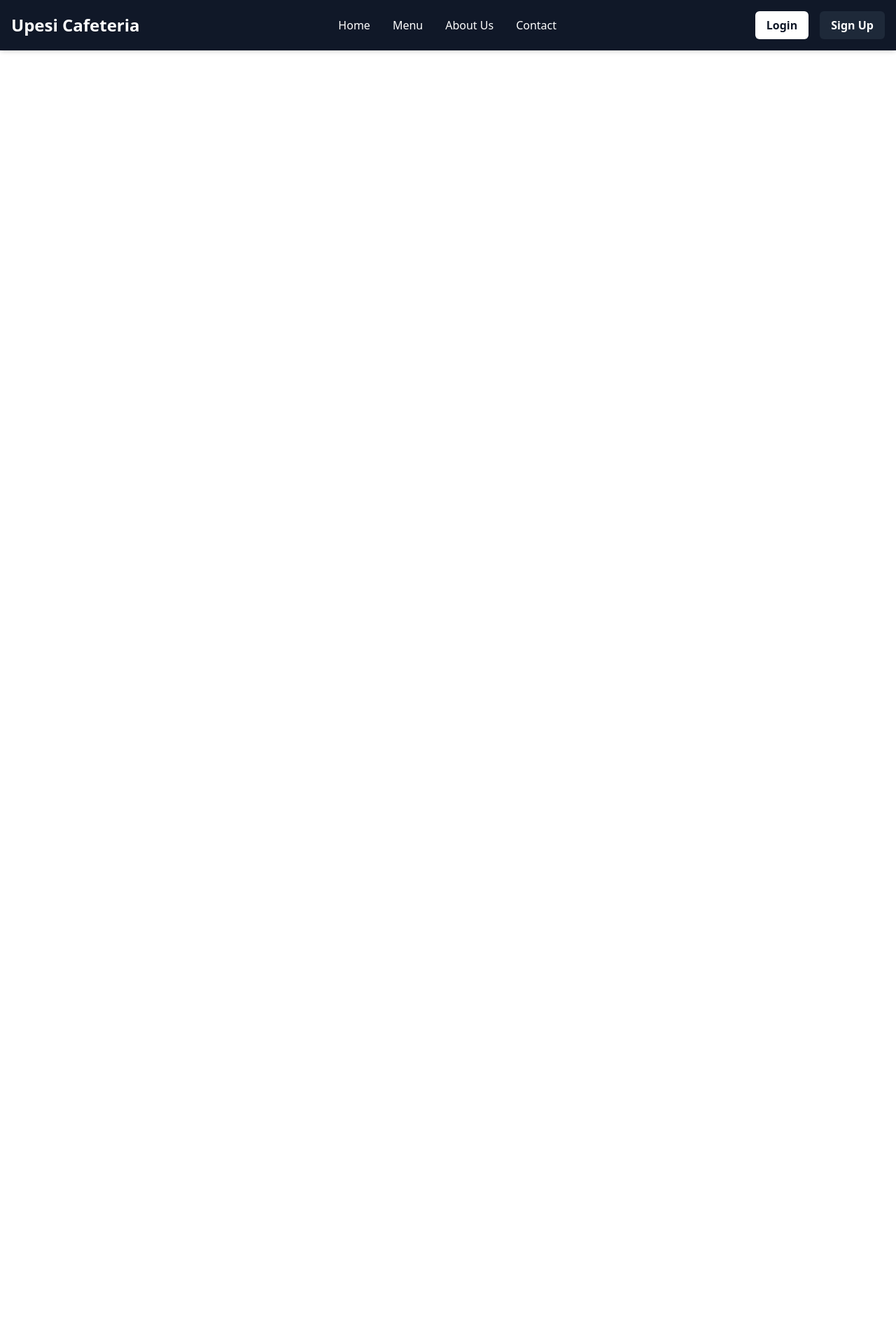
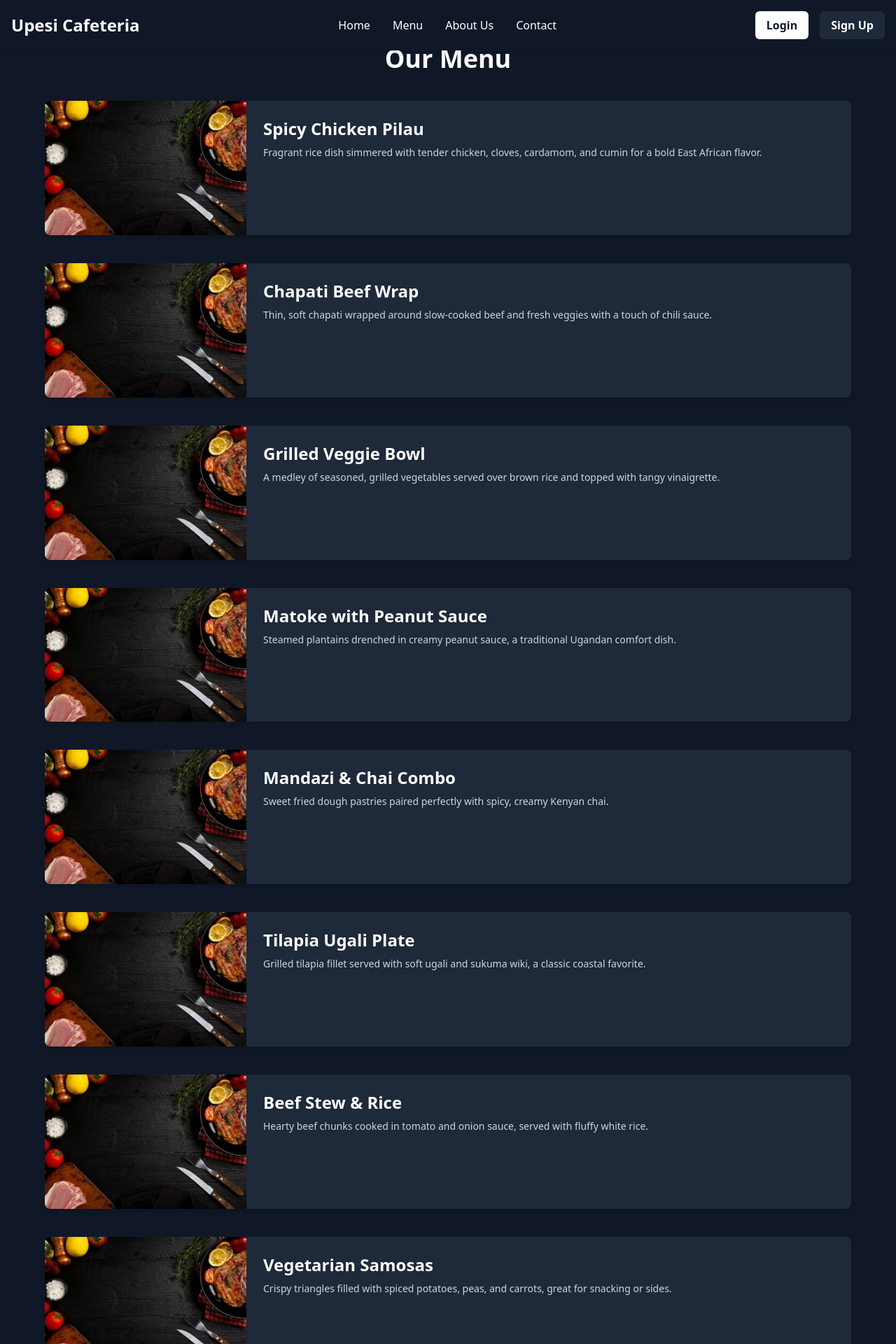
Before and after one commit to jasonAnyango/CSProject1-UpesiCafeteria, a React (Vite) app in the folder frontend/: page /menu in a window 1280 px wide. Shown: the top 1920 px of the page at 70% size. Before the commit the page ends 800 px from the top, so only its background shows below. Built offline with nearby package versions, Linux system fonts and the light colour scheme.

Commit message:
initial implementation of Menu Page

```diff
--- a/frontend/src/App.jsx
+++ b/frontend/src/App.jsx
@@ -2,6 +2,7 @@ import Home from "./pages/Home.jsx"
 import Navbar from "./components/Navbar.jsx"
 import Login from "./pages/Login.jsx"
 import Signup from "./pages/Signup.jsx"
+import Menu from "./pages/Menu.jsx"
 import Verify from "./pages/Verify.jsx"
 import ForgotPassword from "./pages/ForgotPassword.jsx"
 import VerifyResetOtp from "./pages/VerifyResetOtp.jsx"
@@ -20,6 +21,7 @@ const App = () => {
             <Route path="/signup" element={<Signup />}></Route>
             <Route path="/verify" element={<Verify />}></Route>
             <Route path="/forgot-password" element={<ForgotPassword />}></Route>
+            <Route path="/menu" element={<Menu />}></Route>
             <Route path="/verify-reset-otp" element={<VerifyResetOtp />}></Route>
             <Route path="/reset-password" element={<ResetPassword />}></Route>
           </Routes>
--- /dev/null
+++ b/frontend/src/pages/Menu.jsx
@@ -0,0 +1,86 @@
+// src/pages/Menu.jsx
+import React from 'react';
+import { motion } from 'framer-motion';
+import dish1 from '../assets/homeImage8.png';
+
+
+const menuItems = [
+  {
+    name: 'Spicy Chicken Pilau',
+    image: dish1,
+    description: 'Fragrant rice dish simmered with tender chicken, cloves, cardamom, and cumin for a bold East African flavor.'
+  },
+  {
+    name: 'Chapati Beef Wrap',
+    image: dish1,
+    description: 'Thin, soft chapati wrapped around slow-cooked beef and fresh veggies with a touch of chili sauce.'
+  },
+  {
+    name: 'Grilled Veggie Bowl',
+    image: dish1,
+    description: 'A medley of seasoned, grilled vegetables served over brown rice and topped with tangy vinaigrette.'
+  },
+  {
+    name: 'Matoke with Peanut Sauce',
+    image: dish1,
+    description: 'Steamed plantains drenched in creamy peanut sauce, a traditional Ugandan comfort dish.'
+  },
+  {
+    name: 'Mandazi & Chai Combo',
+    image: dish1,
+    description: 'Sweet fried dough pastries paired perfectly with spicy, creamy Kenyan chai.'
+  },
+  {
+    name: 'Tilapia Ugali Plate',
+    image: dish1,
+    description: 'Grilled tilapia fillet served with soft ugali and sukuma wiki, a classic coastal favorite.'
+  },
+  {
+    name: 'Beef Stew & Rice',
+    image: dish1,
+    description: 'Hearty beef chunks cooked in tomato and onion sauce, served with fluffy white rice.'
+  },
+  {
+    name: 'Vegetarian Samosas',
+    image: dish1,
+    description: 'Crispy triangles filled with spiced potatoes, peas, and carrots, great for snacking or sides.'
+  },
+  {
+    name: 'Breakfast Combo Plate',
+    image: dish1,
+    description: 'Includes eggs, sausages, toast, and grilled tomatoes with optional beans or avocado.'
+  },
+  {
+    name: 'Fried Rice with Sausages',
+    image: dish1,
+    description: 'Flavorful fried rice stir-fried with sliced sausages, vegetables, and a hint of soy sauce.'
+  },
+];
+
+const Menu = () => {
+  return (
+    <motion.div
+      className="min-h-screen bg-gray-900 px-6 py-16 md:px-16"
+      initial={{ opacity: 0 }}
+      animate={{ opacity: 1 }}
+      exit={{ opacity: 0 }}
+    >
+      <h1 className="text-4xl font-bold text-white mb-10 text-center">Our Menu</h1>
+      <div className="space-y-10">
+        {menuItems.map((item, index) => (
+          <div key={index} className="bg-gray-800 rounded-lg shadow-md overflow-hidden flex flex-col md:flex-row">
+            <div className="md:w-1/4 w-full h-60 md:h-auto">
+              <img src={item.image} alt={item.name} className="w-full h-full object-cover" />
+            </div>
+            <div className="md:w-3/4 w-full p-6 text-white">
+              <h2 className="text-2xl font-semibold mb-2">{item.name}</h2>
+              <p className="text-gray-300 text-sm">{item.description}</p>
+            </div>
+          </div>
+        ))}
+      </div>
+    </motion.div>
+  );
+};
+
+export default Menu;
```
